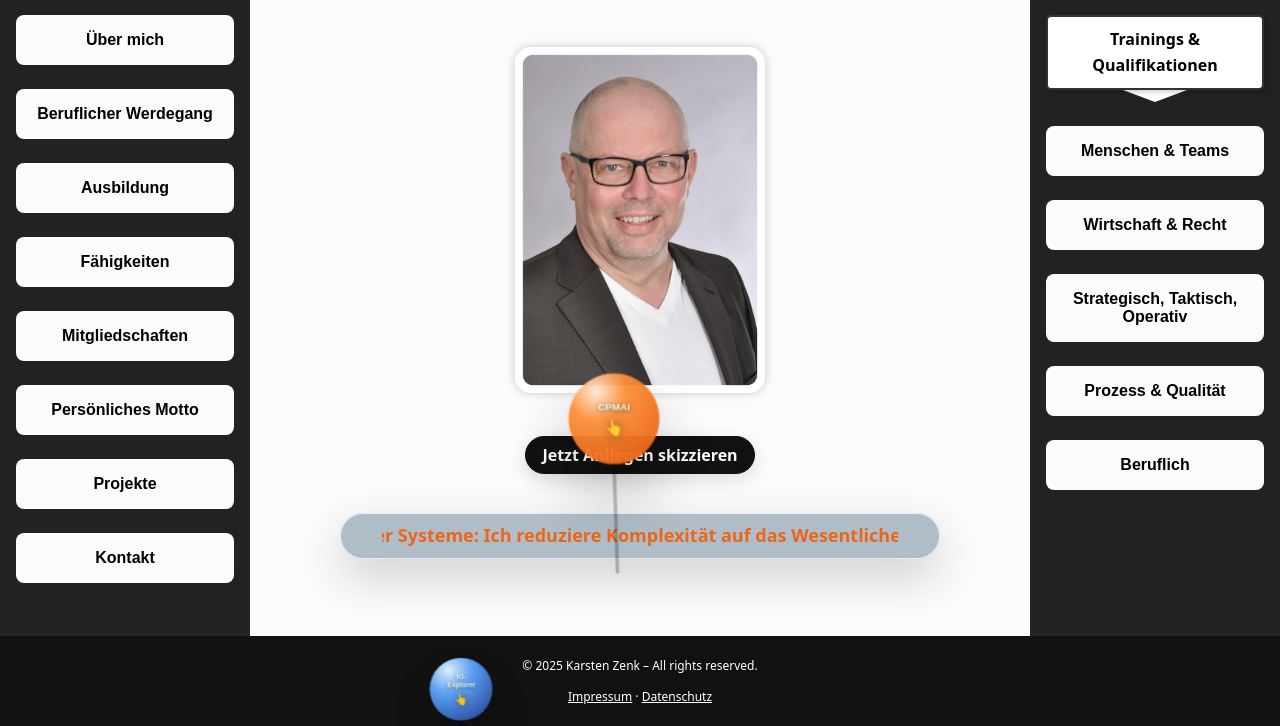
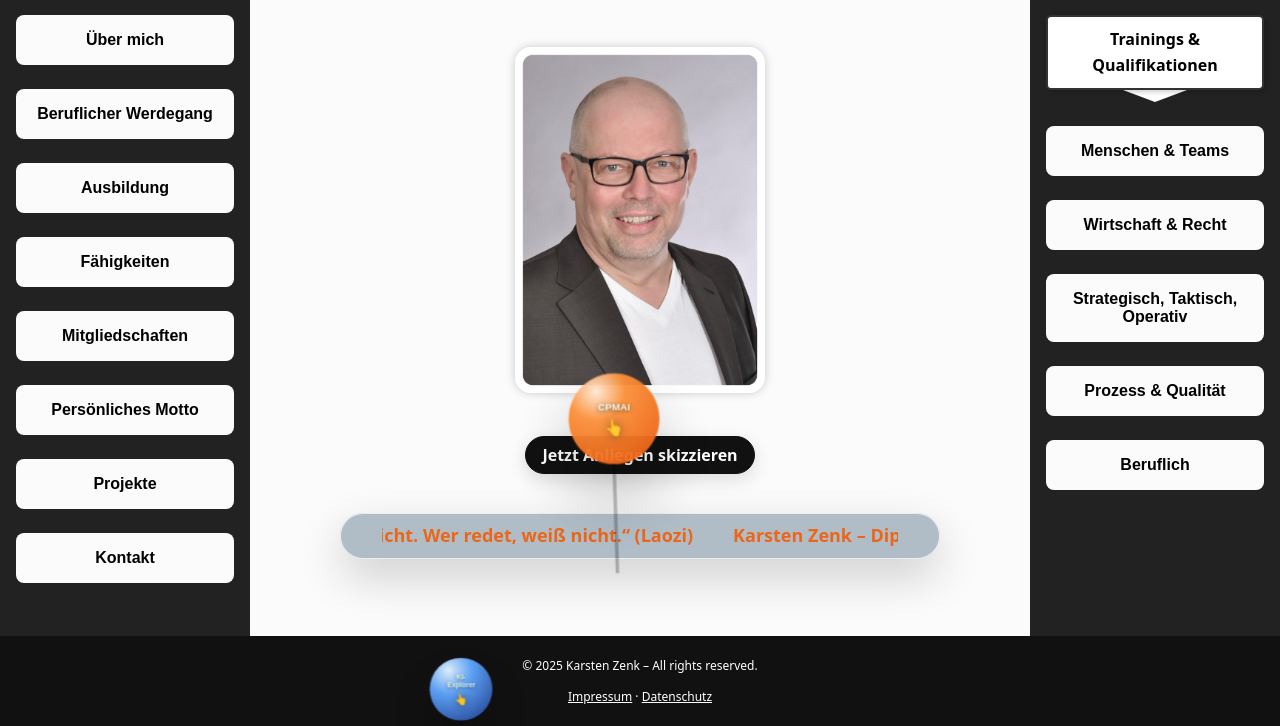
Before and after one commit to karsten2025/Karport2025, a Flask app: page / in a window 1280 px wide. Shown: the part 229-955 px from the top of the page. Run offline with Flask 3, Linux system fonts and the light colour scheme.

Commit message:
ticker changed

```diff
--- a/templates/partials/ticker.de.html
+++ b/templates/partials/ticker.de.html
@@ -1,8 +1,7 @@
 <div class="ticker__content">
   <span class="ticker__item">
-    Karsten Zenk – Dipl.-Ing.(FH) | PMI Certified Professional: Gestaltung
-    robuster Systeme: Ich reduziere Komplexität auf das Wesentliche und
-    verwandle historische Altlasten in operative Handlungsfähigkeit.
+    Karsten Zenk – Dipl.-Ing.(FH) | PMI Certified Professional: „Wer weiß, redet
+    nicht. Wer redet, weiß nicht.“ (Laozi)
   </span>
   <!-- Unsichtbare „Pause“ am Ende -->
   <span class="ticker__space" aria-hidden="true"></span>
--- a/templates/partials/ticker.en.html
+++ b/templates/partials/ticker.en.html
@@ -1,8 +1,7 @@
 <div class="ticker__content">
   <span class="ticker__item">
-    Karsten Zenk – Dipl.-Ing.(FH) | PMI Certified Professional: Designing Robust
-    Systems: I reduce complexity to the essential and transform historical
-    legacies into operational capability.
+    Karsten Zenk – Dipl.-Ing.(FH) | PMI Certified Professional: "Those who know
+    do not speak. Those who speak do not know." (Laozi)
   </span>
   <!-- Invisible gap at the end -->
   <span class="ticker__space" aria-hidden="true"></span>
```
